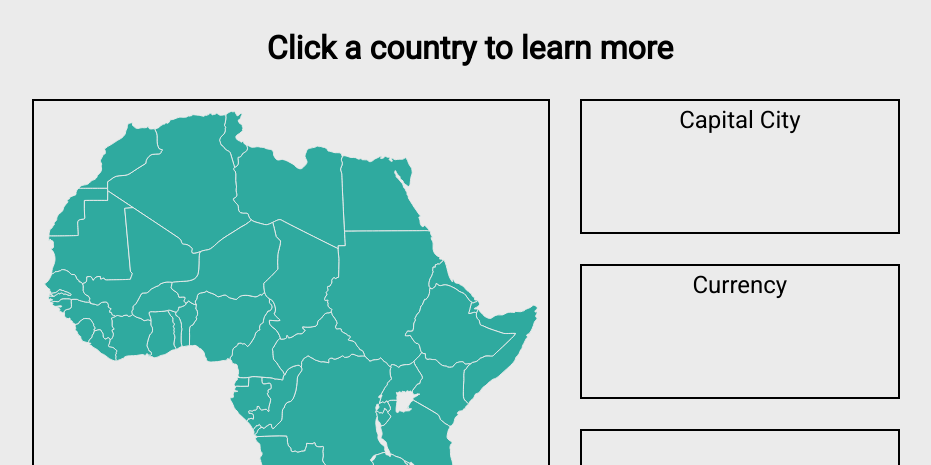
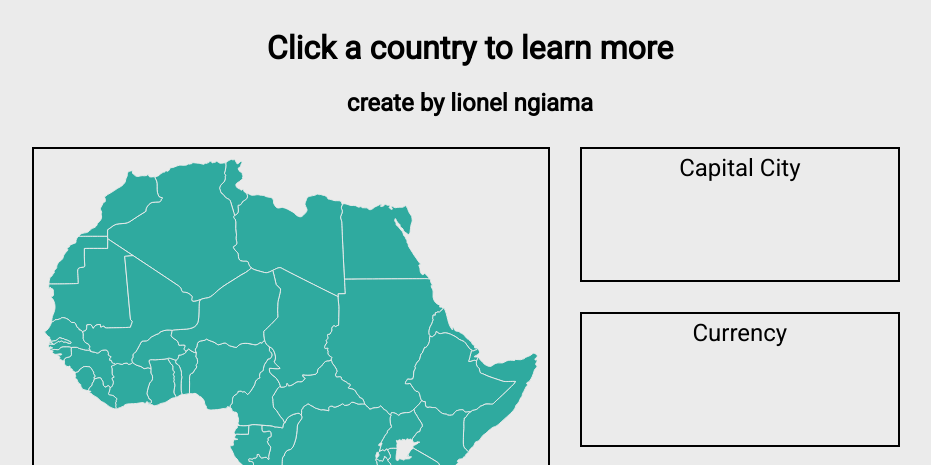
Before and after one commit to ikongodrc/africa-country-info, a plain HTML site: page index.html in a window 1280 px wide. Shown: the top 465 px of the page, without its empty margins (178-1109 px from the left). Drawn offline with Linux system fonts and the light colour scheme.

Commit message:
Add files via upload

```diff
--- a/index.html
+++ b/index.html
@@ -14,6 +14,7 @@
 
 
     <h1 id="name">Click a country to learn more</h1>
+    <h2>create by lionel ngiama</h2>
     <div class="container">
 
         <div class="map">
```
